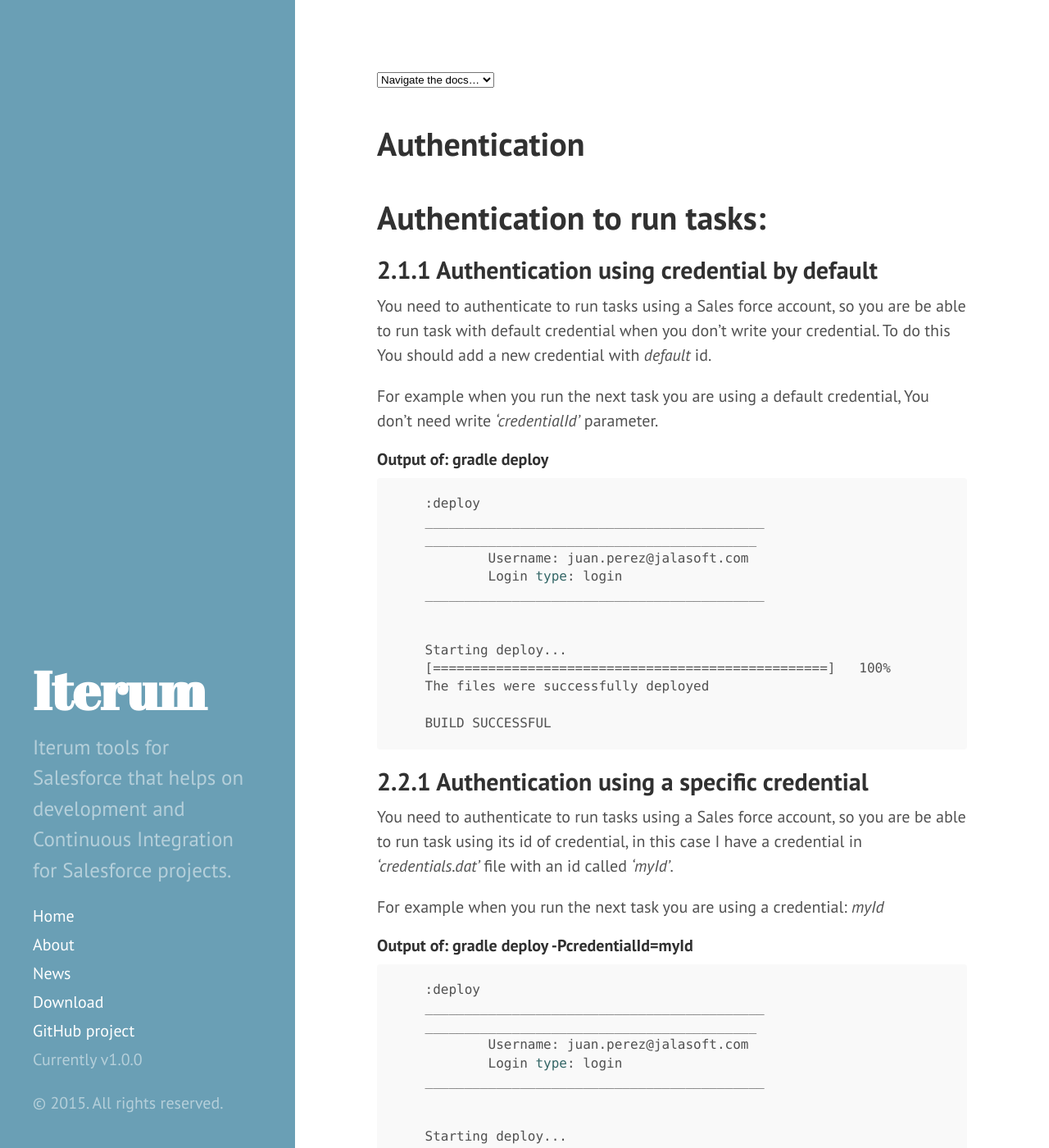
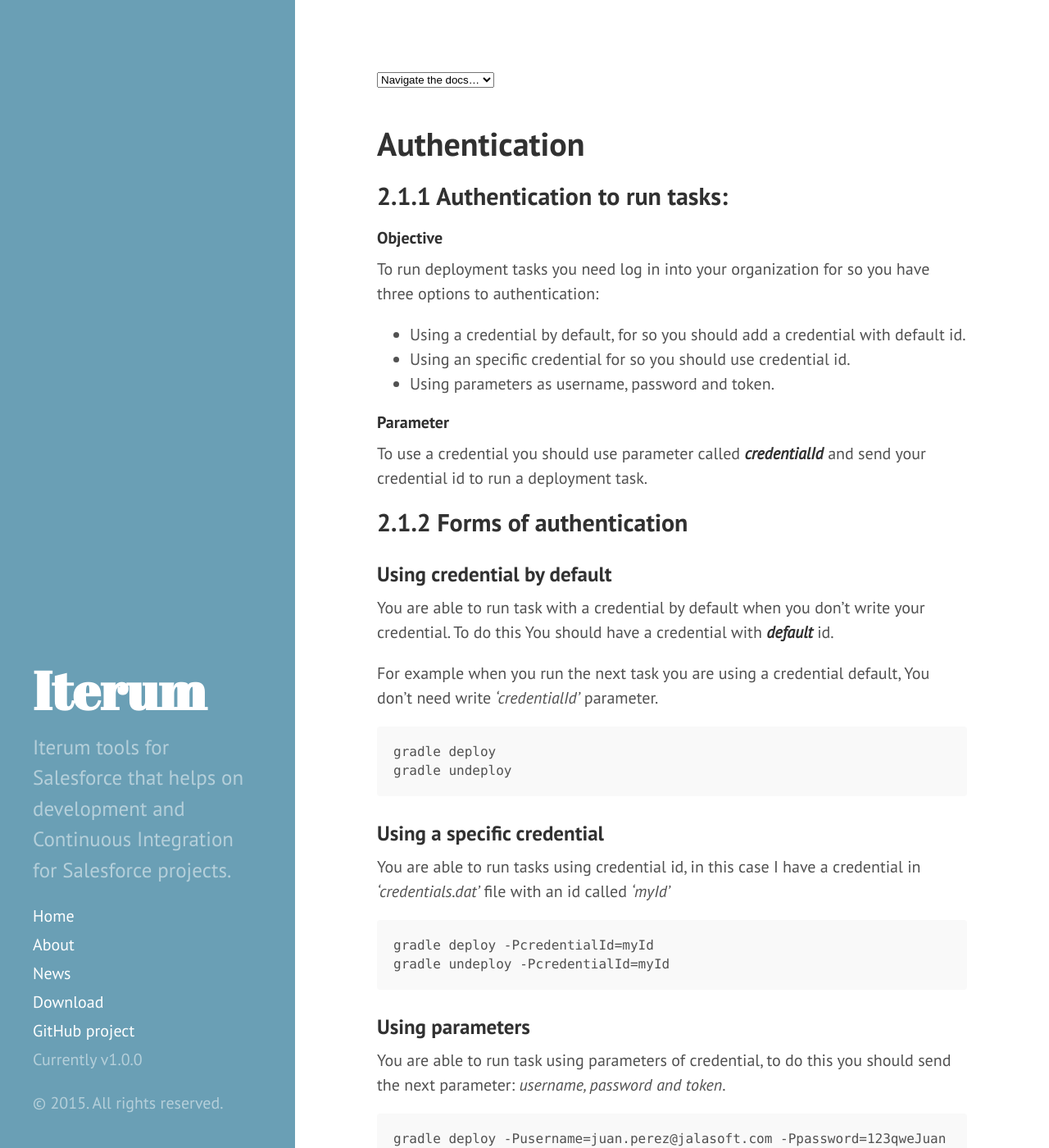
Before and after one commit to ziur/sdfc-idea, a Jekyll site: the page built from _docs/authentication.md, in a window 1280 px wide and 1400 px high. Shown: the whole window at 82% size. Built offline with Jekyll 4.4.1, drawn with Linux system fonts in a browser that asks for light colours; some of the changed text lies outside the part shown.

Commit message:
_docs authentication.md and file-monitor.md was updated

````diff
--- a/_docs/authentication.md
+++ b/_docs/authentication.md
@@ -3,12 +3,44 @@ layout: docs
 title: Authentication
 permalink: /docs/auth/
 ---
-# Authentication to run tasks:
-## 2.1.1 Authentication using credential by default
- You need to authenticate to run tasks using a Sales force account, so you are be able to run task with default credential when you don't write your credential. To do this You should add a new credential with *default* id.
+## 2.1.1 Authentication to run tasks:
 
-For example when you run the next task you are using a default credential,  You don't need write *'credentialId'* parameter.
+#### **Objective**
+To run deployment tasks you need log in into your organization for so you have three options to authentication:
 
+* Using a credential by default, for so you should add a credential with default id.
+* Using an specific credential for so you should use credential id.
+* Using parameters as username, password and token.
+
+#### **Parameter**
+
+To use a credential you should use parameter called ***credentialId*** and send your credential id to run a deployment task.
+
+## 2.1.2 Forms of authentication
+
+### Using credential by default
+You are able to run task with a credential by default when you don't write your credential. To do this You should have a credential with ***default*** id.
+
+For example when you run the next task you are using a credential default,  You don't need write *'credentialId'* parameter.
+
+	gradle deploy
+	gradle undeploy
+
+### Using a specific credential
+You are able to run tasks using credential id, in this case I have a credential in *'credentials.dat'* file with an id called *'myId'*
+
+	gradle deploy -PcredentialId=myId
+	gradle undeploy -PcredentialId=myId
+
+### Using parameters
+You are able to run task using parameters of credential, to do this you should send the next parameter: *username, password and token*.
+
+	gradle deploy -Pusername=juan.perez@jalasoft.com -Ppassword=123qweJuan
+								    -Ptoken=qweyh65fd43789sw
+
+## Examples:
+
+### Using a credential by default
 <h5> Output of:  <strong> gradle deploy </strong></h5>
 
 ```bash
@@ -27,10 +59,8 @@ For example when you run the next task you are using a default credential,  You
     BUILD SUCCESSFUL
 ```
 
-## 2.2.1 Authentication using a specific credential
-You need to authenticate to run tasks using a Sales force account, so you are be able to run task using its id of credential, in this case I have a credential in *'credentials.dat'* file with an id called *'myId'*.
+### Using an specific credential
 
-For example when you run the next task you are using a credential: *myId*
 <h5> Output of:  <strong> gradle deploy -PcredentialId=myId </strong></h5>
 
 ```bash
@@ -48,10 +78,8 @@ For example when you run the next task you are using a credential: *myId*
 
     BUILD SUCCESSFUL
 ```
-## 2.3.1 Authentication using parameters
-You need to authenticate to run tasks using a Sales force account, so you are be able to run task using parameters of credential, to do this you should send the next parameter: *username, password and token*.
 
-For example when you run the next task you are using parameters of credential.
+### Using parameters
 
 <h5> Output of:  <strong> gradle deploy -Pusername=juan.perez@jalasoft.com -Ppassword=123qweJuan -Ptoken=qweyh65fd43789sw </strong></h5>
 
````
Also changed, not shown: _docs/file-monitor.md (+23 -12 lines).
